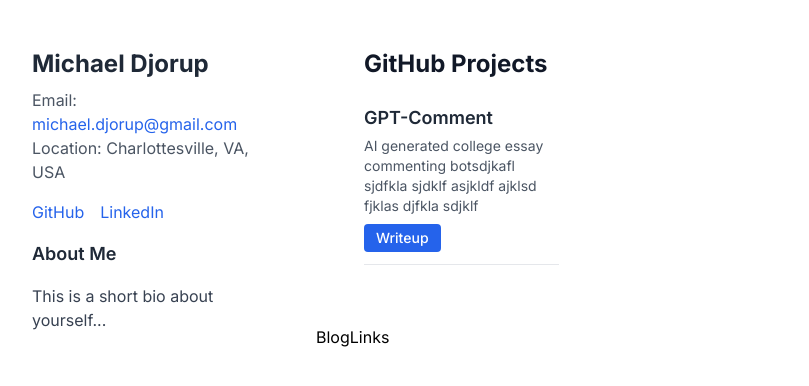
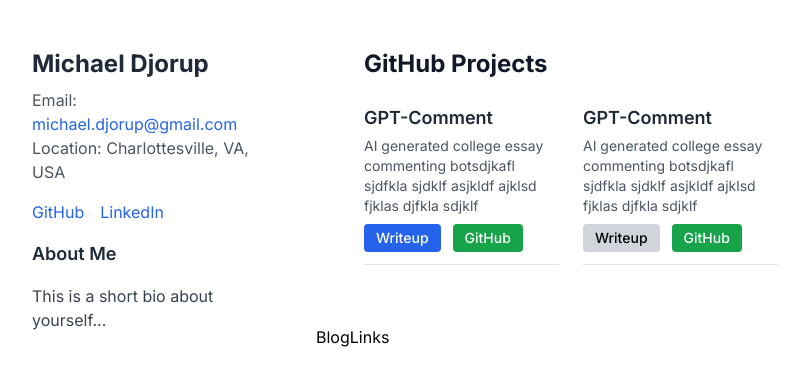
Before and after one commit to mdjorup/personal-site, a Next.js app: page / in a window 1280 px wide. Shown: the top 386 px of the page, without its empty margins (16-825 px from the left). Built offline with nearby package versions, Linux system fonts and the light colour scheme.

Commit message:
github links & home button in project writeups

```diff
--- a/app/GithubProjects.tsx
+++ b/app/GithubProjects.tsx
@@ -7,21 +7,18 @@
 interface ProjectProps {
     name: string;
     description: string;
-    githubUrl: string;
+    githubUrl?: string;
     slug?: string;
 }
 
 const ProjectItem = ({ name, description, githubUrl, slug }: ProjectProps) => {
     return (
         <div className="border-b border-gray-200 pb-3 mb-3">
-            <a
-                target="_blank"
-                href={githubUrl}
-                className="text-lg font-semibold text-gray-800 hover:underline"
-            >
+            <div className="text-lg font-semibold text-gray-800 hover:underline">
                 {name}
-            </a>
+            </div>
             <p className="text-sm text-gray-600 mt-1">{description}</p>
+            <div>
                 <Link
                     href={slug ? `/projects/${slug}` : "#"}
                     className={classNames(
@@ -29,12 +26,29 @@
                         {
                             "bg-blue-600 text-white hover:bg-blue-700 cursor-pointer":
                                 slug,
-                        "bg-gray-300 cursor-default pointer-events-none": !slug,
+                            "bg-gray-300 cursor-default pointer-events-none":
+                                !slug,
                         }
                     )}
                 >
                     Writeup
                 </Link>
+                <Link
+                    href={githubUrl ?? "#"}
+                    className={classNames(
+                        "inline-block text-sm font-medium py-1 px-3 rounded mt-2 ml-3",
+                        {
+                            "bg-green-600 text-white hover:bg-green-700 cursor-pointer":
+                                githubUrl,
+                            "bg-gray-300 cursor-default pointer-events-none":
+                                !githubUrl,
+                        }
+                    )}
+                    target="_blank"
+                >
+                    GitHub
+                </Link>
+            </div>
         </div>
     );
 };
--- a/app/projects/[slug]/NotionPage.tsx
+++ b/app/projects/[slug]/NotionPage.tsx
@@ -19,10 +19,11 @@
 import { Equation } from "react-notion-x/build/third-party/equation";
 import { Modal } from "react-notion-x/build/third-party/modal";
 
+import Link from "next/link";
 import { redirect } from "next/navigation";
 
 interface NotionPageProps {
-    recordMap: ExtendedRecordMap;
+    recordMap?: ExtendedRecordMap;
 }
 
 export const NotionPage = ({ recordMap }: NotionPageProps) => {
@@ -31,6 +32,15 @@
     }
 
     return (
+        <div>
+            <div className="h-20 flex flex-col justify-center border-b border-gray-300">
+                <Link
+                    href="/"
+                    className="ml-8 w-20 flex justify-center whitespace-nowrap text-gray-600 bg-gray-100 hover:bg-gray-200 border border-gray-300 rounded-md py-2 px-4"
+                >
+                    Home
+                </Link>
+            </div>
             <NotionRenderer
                 recordMap={recordMap}
                 components={{
@@ -42,5 +52,6 @@
                 fullPage={true}
                 darkMode={false}
             />
+        </div>
     );
 };
--- a/app/projects/[slug]/page.tsx
+++ b/app/projects/[slug]/page.tsx
@@ -28,7 +28,13 @@
         },
     });
 
-    const pageId = response.results[0].id;
+    const page = response.results[0];
+
+    if (page == null) {
+        return undefined;
+    }
+
+    const pageId = page.id;
 
     const recordMap = await notionAPI.getPage(pageId);
 
--- a/public/projects.json
+++ b/public/projects.json
@@ -4,5 +4,11 @@
         "description": "AI generated college essay commenting botsdjkafl sjdfkla sjdklf asjkldf ajklsd fjklas djfkla sdjklf",
         "githubUrl": "https://github.com/mdjorup/gpt-comment",
         "slug": "gpt-comment"
+    },
+    {
+        "name": "GPT-Comment",
+        "description": "AI generated college essay commenting botsdjkafl sjdfkla sjdklf asjkldf ajklsd fjklas djfkla sdjklf",
+        "githubUrl": "https://github.com/mdjorup/gpt-comment",
+        "slug": ""
     }
 ]
```
Lines whose indentation alone changed are shown as unchanged.
